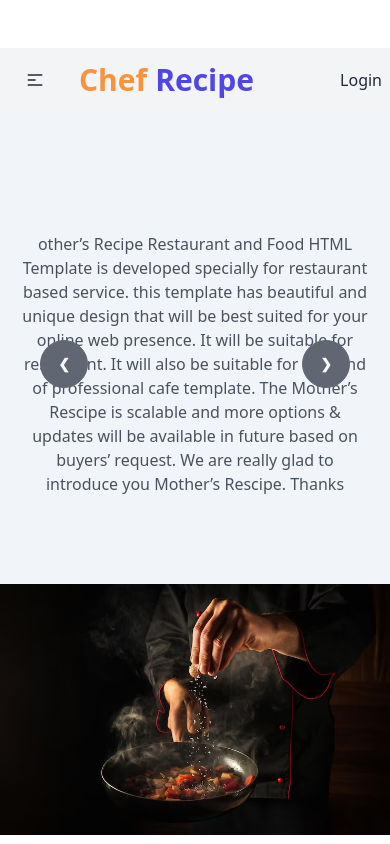
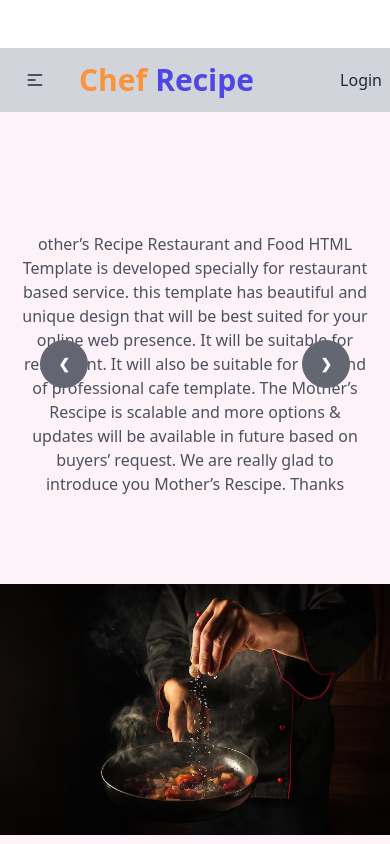
Before and after one commit to rimakhatun3/chef-recipe-ass, a React (Vite) app: page / in a window 390 px wide. Shown: the top 844 px of the page. Built offline with nearby package versions, Linux system fonts and the light colour scheme; no server answers.

Commit message:
update password

```diff
--- a/src/Component/Pages/Home/Home/Home.jsx
+++ b/src/Component/Pages/Home/Home/Home.jsx
@@ -14,7 +14,7 @@ const Home = () => {
     },[])
     return (
       <div>
-       <section className=' mb-10 bg-slate-100  '> <div  >
+       <section className=' mb-10 bg-pink-50  '> <div  >
             <div  className=' lg:mx-12'>
 <div className='grid lg:grid-cols-2 gap-x-10   text-center'>
 <div className='   px-5 mt-20 '>
@@ -43,7 +43,7 @@ const Home = () => {
   </div>
    </div>
 </div>
-<div className='mt-12'><img src={chef3} alt="" /></div>
+<div className='my-12'><img src={chef3} alt="" /></div>
 
 </div>
 </div>
--- a/src/Component/Shared/Header/Header.jsx
+++ b/src/Component/Shared/Header/Header.jsx
@@ -16,7 +16,7 @@ const Header = () => {
   }
     return (
         <div>
-          <div className=" lg:px-12 navbar mt-12 bg-gray-100">
+          <div className=" lg:px-12 navbar mt-12 bg-gray-300">
   <div className="navbar-start">
     <div className="dropdown">
       <label tabIndex={0} className="btn btn-ghost lg:hidden">
--- a/src/LoginLayout/Login/Register/Register.jsx
+++ b/src/LoginLayout/Login/Register/Register.jsx
@@ -24,9 +24,9 @@ if(password!==matchPassword){
 else if(!/(?=.*?[A-Z])/.test(password)){
     return setError('please type atleast 1 upercase')
 }
-// else if(password < 8){
-//     return setError('please type atleast 8 character')
-// }
+else if(password.length < 8){
+    return setError('please type atleast 8 character')
+}
 createUser(email,password)
 .then(result=>{
     const currentUser = result.user
```
Also changed, not shown: 1 other file (tests, documents, lock files or other folders).
